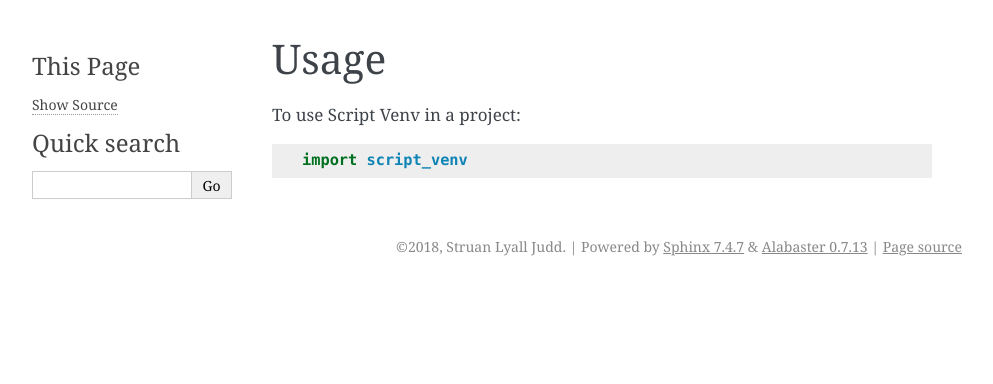
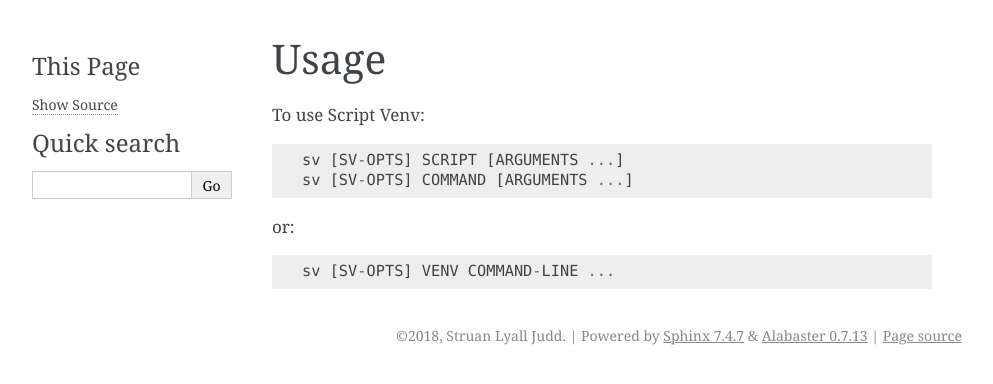
Before and after one commit to NeonGraal/script-venv, a Sphinx documentation site: the page built from docs/usage.rst, in a window 1280 px wide. Shown: the top 384 px of the page, without its empty margins (148-1141 px from the left). Built offline with Sphinx 7.4.7, drawn with Linux system fonts in a browser that asks for light colours; pages that are not in the unit, such as notebooks, are missing from menus.

Commit message:
Improve docs

```diff
--- a/docs/usage.rst
+++ b/docs/usage.rst
@@ -2,6 +2,11 @@
 Usage
 =====
 
-To use Script Venv in a project::
+To use Script Venv::
 
-    import script_venv
+    sv [SV-OPTS] SCRIPT [ARGUMENTS ...]
+    sv [SV-OPTS] COMMAND [ARGUMENTS ...]
+
+or::
+
+    sv [SV-OPTS] VENV COMMAND-LINE ...
```
Also changed, not shown: README.rst (+13 -5 lines).
